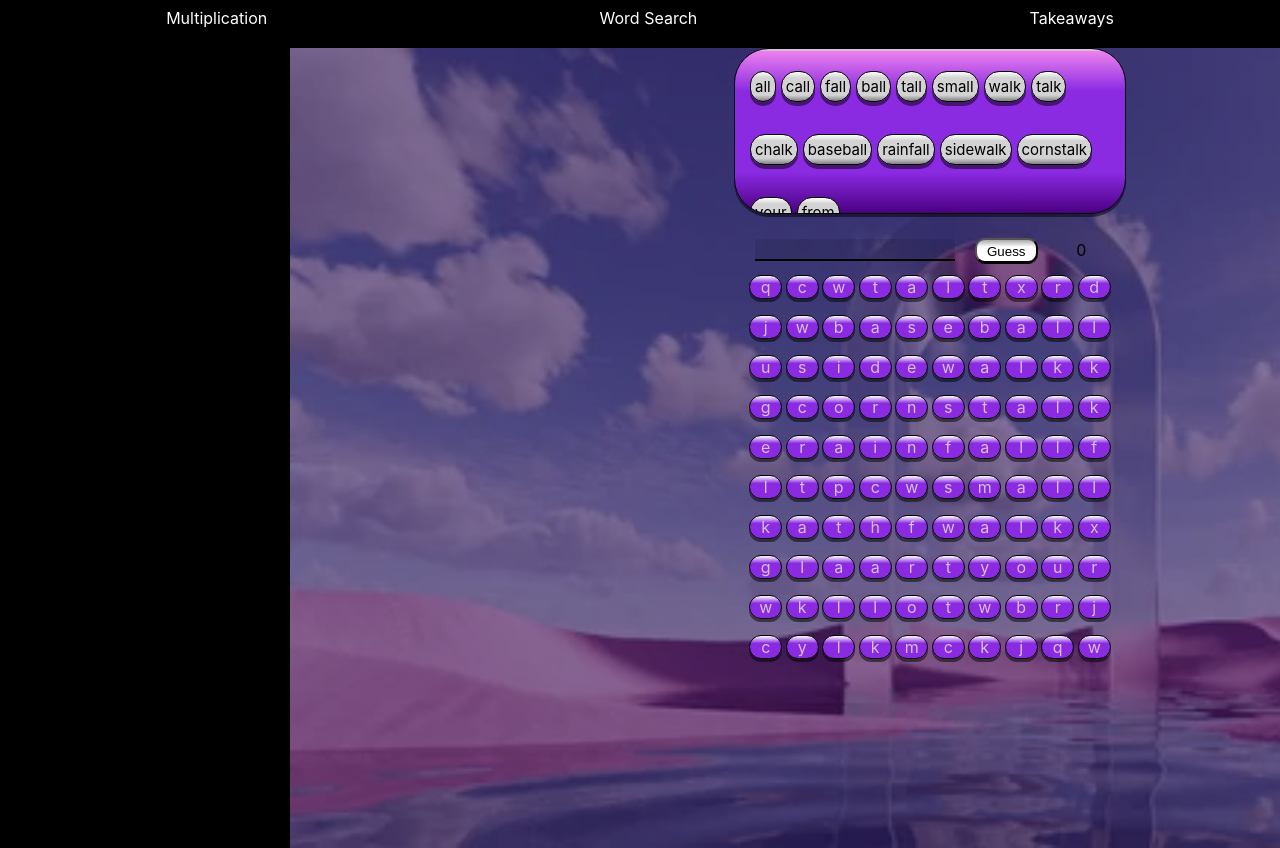
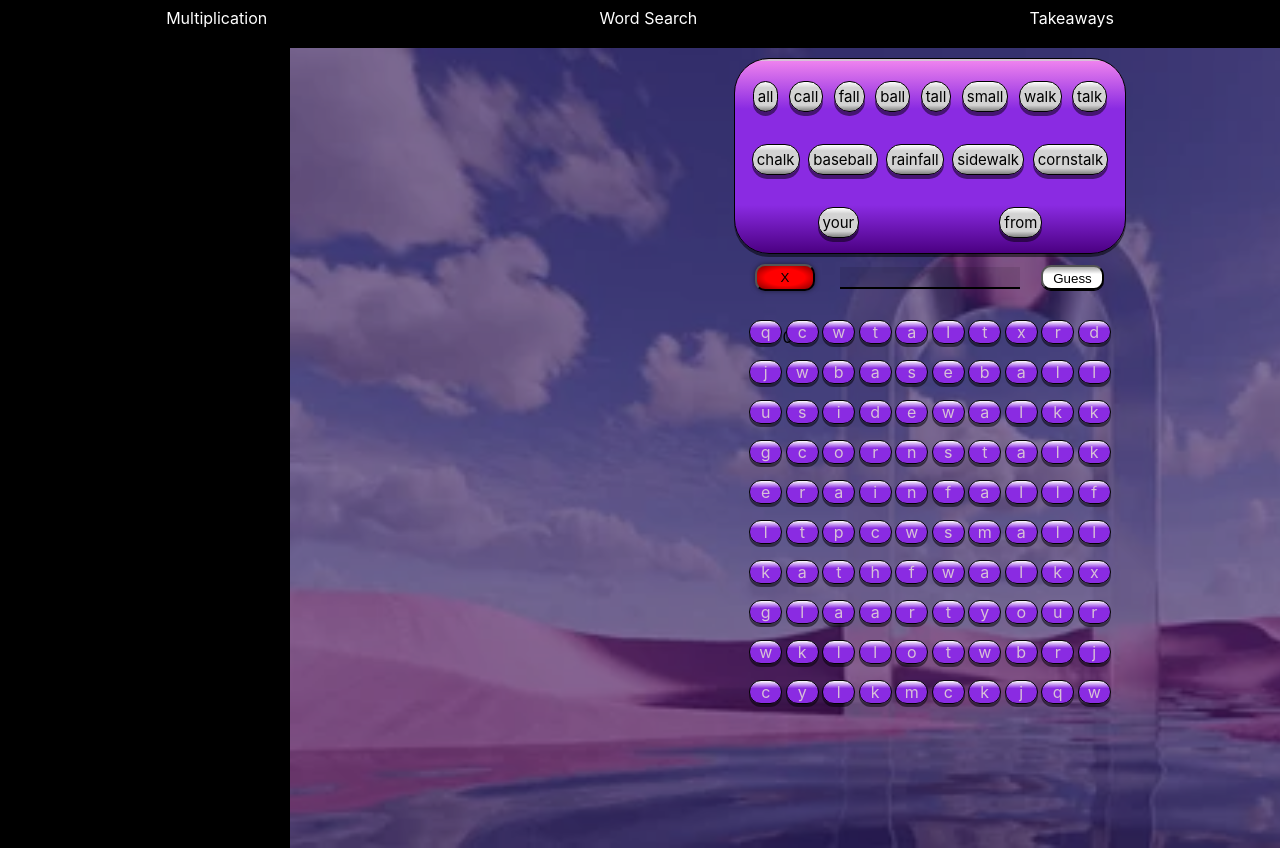
Before and after one commit to CoHogan1/multiplicationTable, a React (Create React App) app: page / in a window 1280 px wide. Shown: the top 848 px of the page. Built offline with nearby package versions, Linux system fonts and the light colour scheme.

Commit message:
added a button to clear the guess in case the wrong word was selected

```diff
--- a/src/App.css
+++ b/src/App.css
@@ -191,7 +191,7 @@ input {
 /* word choice box */
 .wordBox {
     margin: auto;
-    height: 150px;
+    height: 180px;
     max-width: 360px;
     border: 1px solid black;
     border-radius: 35px;
@@ -202,7 +202,7 @@ input {
     flex-direction: row;
     flex-wrap: wrap;
     gap: 2px 5px;;
-    /* justify-content: space-around; */
+    justify-content: space-around;
     overflow: hidden;
     overflow-y: scroll;
 }
@@ -229,6 +229,9 @@ input {
     flex-direction: row;
     justify-content: space-around;
     box-sizing: 0 3px 0 rgba(0,0,0, 0.5);
+    /* background-color: rgba(50,100,200, 0.2); */
+    padding: 5px;
+    border-radius: 15px;
 }
 
 .searchLetter {
@@ -245,15 +248,23 @@ input {
     color: thistle;
 }
 
+.test {
+    background: white;
+    color: black;
+}
+
 .clicked {
     flex-basis: 8%;
     background: linear-gradient(white, pink, pink, pink, pink, purple);
-    color: black;
     border: 1px solid black;
+    border-radius: 35px;
     margin: 1px;
+    padding: 1px;
     width: 25px;
     height: 20px;
     line-height: 20px;
+    box-shadow: 0px 3px 0px rgba(0,0,0, 0.5);
+    color: black;
 }
 
 .correct {
@@ -280,10 +291,16 @@ input {
     height: 30px;
 }
 
+.clear {
+    background: radial-gradient(red, red, maroon);
+    box-shadow: 0 0 5px rgba(0,0,0, 0.5);
+    width: 60px;
+}
+
 .guessBar {
     margin: auto;
     height: 20px;
-    width: 200px;
+    width: 180px;
     background-color: rgba(0,0,0, 0.1);
     border-bottom: 2px solid black;
     overflow: hidden;
--- a/src/wordSearch.js
+++ b/src/wordSearch.js
@@ -174,15 +174,15 @@ function WordSearch() {
         return;
     }
 
-    // const clearClasses = (arr) => {
-    //     // change classes of the word back to normal classes
-    //     console.log("clear classes run");
-    //     for (let i = 0; i < arr.length; i++){
-    //         arr[i].classList.toggle('searchLetter');
-    //     }
-    //     longShot = []
-    //     return;
-    // }
+    const clearClasses = (arr) => {
+        // change classes of the word back to normal classes
+        console.log(arr);
+        for (let i = 0; i < arr.length; i++){
+            arr[i].classList.replace('clicked', 'searchLetter');
+        }
+        longShot = []
+        return;
+    }
 
     const scratchWordOut = (word) => {
         let val = document.querySelector('.wordBox')
@@ -201,7 +201,7 @@ function WordSearch() {
             // set classes back
             //cleat val arr
             //clear guess
-            console.log("its included");
+            //console.log("its included");
         }
         // check for corrrect index placement of words
         let row = true;
@@ -245,7 +245,6 @@ function WordSearch() {
         // console.log(plumb, plumb2, "plumb");
         // console.log(row, row2,'row');
         if (row && row2){
-            console.log("should highilight row");
             let plusScore = score +1
             highlightWord(longShot);
             setLongShot([]);
@@ -256,7 +255,6 @@ function WordSearch() {
         }
 
         if (plumb && plumb2){
-            console.log(" should highlight column");
             let plusScore = score +1
             highlightWord(longShot)
             setLongShot([]);
@@ -273,10 +271,19 @@ function WordSearch() {
 
     }
 
+    const clearSelection = () => {
+        clearClasses(longShot)
+        setGuess('')
+        setValues([]);
+        setLongShot([]);
+
+    }
+
 
     return (
         <div className="wordSearch">
         <div className="bg">
+            <div className="spacer"></div>
             <div className="wordBox">
                 {wordList.map((word, ind) =>
                     <p key={ind} className="word">{word}</p>
@@ -284,6 +291,7 @@ function WordSearch() {
             </div>
 
             <div className="guessMenu">
+                <button onClick={clearSelection} className="clear">X</button>
                 <p className="guessBar">{guess}</p>
                 <button onClick={guessWord} className="guessButton">Guess</button>
                 <p className="score">{score}</p>
```
